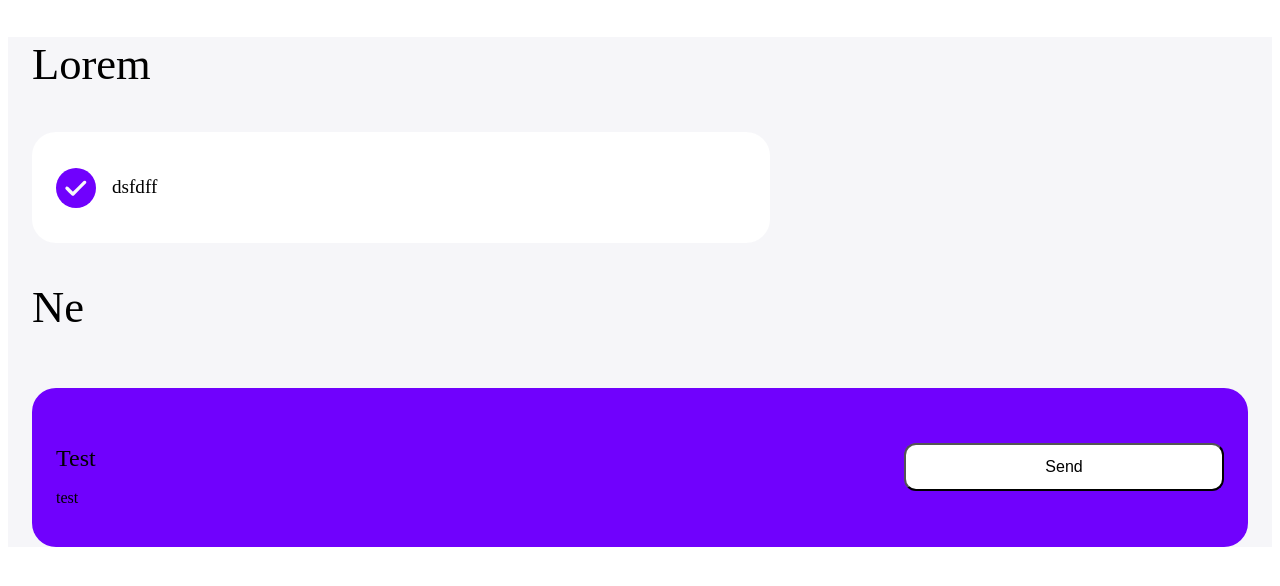
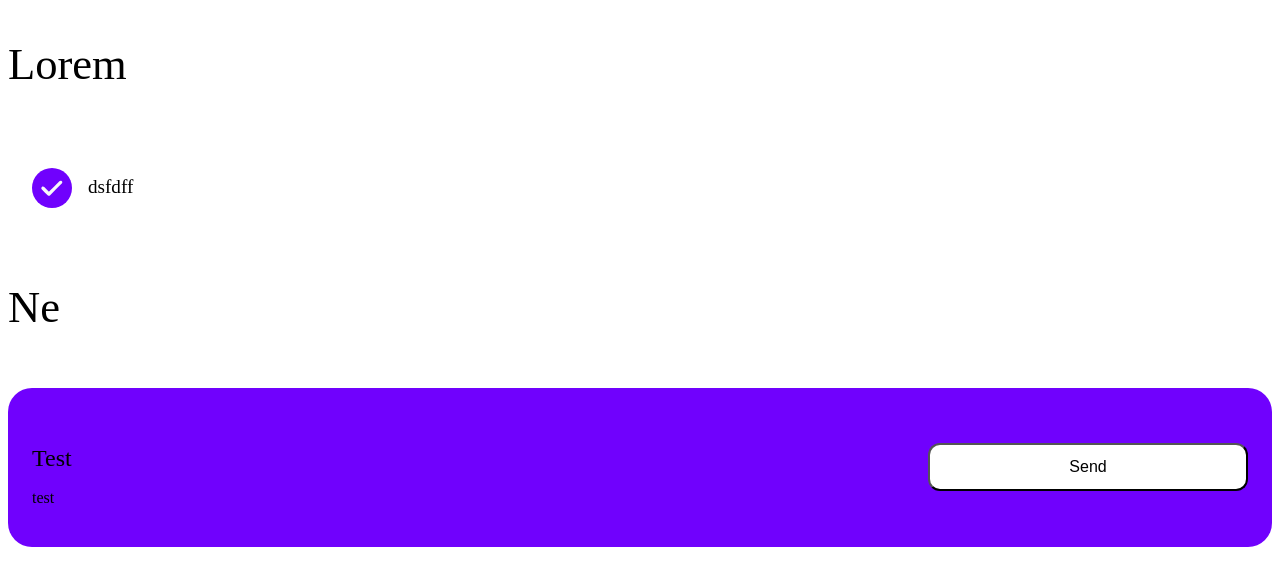
Before and after one commit to GlebKodrik/turbopack-style, a Next.js app: page /intensive/1 in a window 1280 px wide. Shown: the top 586 px of the page. Built offline with nearby package versions, Linux system fonts and the light colour scheme.

Commit message:
Удалил стили

```diff
--- a/widgets/banner/WbKnowledgeTest.tsx
+++ /dev/null
@@ -1,73 +0,0 @@
-'use client';
-
-import { useEffect, useRef } from 'react';
-
-import { Section } from '@/features/section';
-import { UNIT_IDS } from '@/shared/lib/constants/unit-ids';
-import { useIsVisibleOnce } from '@/shared/lib/hooks';
-import { useAnalytics } from '@/shared/lib/hooks/use-analytics';
-import { ROUTE_BUILDER } from '@/shared/lib/routing/routing';
-import { getSpaces } from '@/shared/lib/typograf';
-import { Button, Heading } from '@/shared/ui/redesign';
-
-import styles from './WbKnowledgeTest.module.scss';
-
-const LINK_TO_COURSE = ROUTE_BUILDER.COURSE_PROGRAM.with({
-  unitId: UNIT_IDS.COURSE_START_UNIT_ID,
-  publicationId: UNIT_IDS.COURSE_START_PUBLICATION_ID,
-});
-
-export function WbKnowledgeTest() {
-  const { track } = useAnalytics();
-
-  const ref = useRef(null);
-  const isVisible = useIsVisibleOnce(ref, true);
-
-  useEffect(() => {
-    if (isVisible) track('MainPage_ToCourse', { action: 'view' });
-  }, [isVisible, track]);
-
-  const handleClick = () => {
-    track('MainPage_ToCourse', { action: 'click' });
-  };
-
-  return (
-    <div ref={ref}>
-      <Section classes="sm:hidden max-w-sm:block static">
-        <h2>
-          {getSpaces('Собственный центр развития и поддержки предпринимателей')}
-        </h2>
-        <Button
-          onClick={handleClick}
-          href={LINK_TO_COURSE}
-          size="l"
-          className={styles.button}
-        >
-          Начать курс по Wildberries
-        </Button>
-      </Section>
-
-      <Section classes="max-w-sm:hidden static">
-        <div>
-          <Heading
-            variant="h1"
-            className={styles.heading}
-          >
-            PRO Wildberries —{' '}
-            <span className="text-green">
-              собственный центр развития и поддержки предпринимателей
-            </span>
-          </Heading>
-          <Button
-            onClick={handleClick}
-            href={LINK_TO_COURSE}
-            size="l"
-            className={styles.button}
-          >
-            Начать курс по Wildberries
-          </Button>
-        </div>
-      </Section>
-    </div>
-  );
-}
--- a/widgets/banner/index.ts
+++ b/widgets/banner/index.ts
@@ -1,4 +1,3 @@
-import { WbKnowledgeTest } from './WbKnowledgeTest';
 import { WbPartnerTest } from './WbPartnerTest';
 
-export { WbKnowledgeTest, WbPartnerTest };
+export { WbPartnerTest };
--- a/widgets/layouts/page-layout/index.tsx
+++ b/widgets/layouts/page-layout/index.tsx
@@ -1,57 +1,9 @@
-import clsx from 'clsx';
 import { ReactNode } from 'react';
 
-import styles from './PageLayout.module.scss';
-
 type BasePageLayoutProps = {
-  theme?: 'dark' | 'light';
   children: ReactNode;
-  classes?: {
-    content?: string;
-    footer?: string;
-  };
-  resetPadding?: {
-    content?: {
-      allWithoutDesktop: boolean;
-    };
-    all?: boolean;
-  };
 };
 
-export const PageLayout = ({
-  children,
-  classes = {},
-  theme = 'dark',
-  resetPadding,
-}: BasePageLayoutProps) => {
-  const isResetAll = resetPadding?.all;
-
-  const getIsReset = () => {
-    if (resetPadding) {
-      return !!resetPadding?.content?.allWithoutDesktop;
-    }
-    return false;
-  };
-
-  return (
-    <div className="content flex flex-col">
-      <div
-        className={clsx(
-          classes?.content,
-          styles.content,
-          styles[`content_${theme}`],
-        )}
-      >
-        <main
-          className={clsx({
-            'main-wrapper': !getIsReset() && !isResetAll,
-            [styles.allWithoutDesktop]: getIsReset(),
-            [styles.resetAll]: isResetAll,
-          })}
-        >
-          {children}
-        </main>
-      </div>
-    </div>
-  );
+export const PageLayout = ({ children }: BasePageLayoutProps) => {
+  return <>{children}</>;
 };
```
Also changed, not shown: widgets/banner/WbKnowledgeTest.module.scss (deleted, +0 -14 lines).
